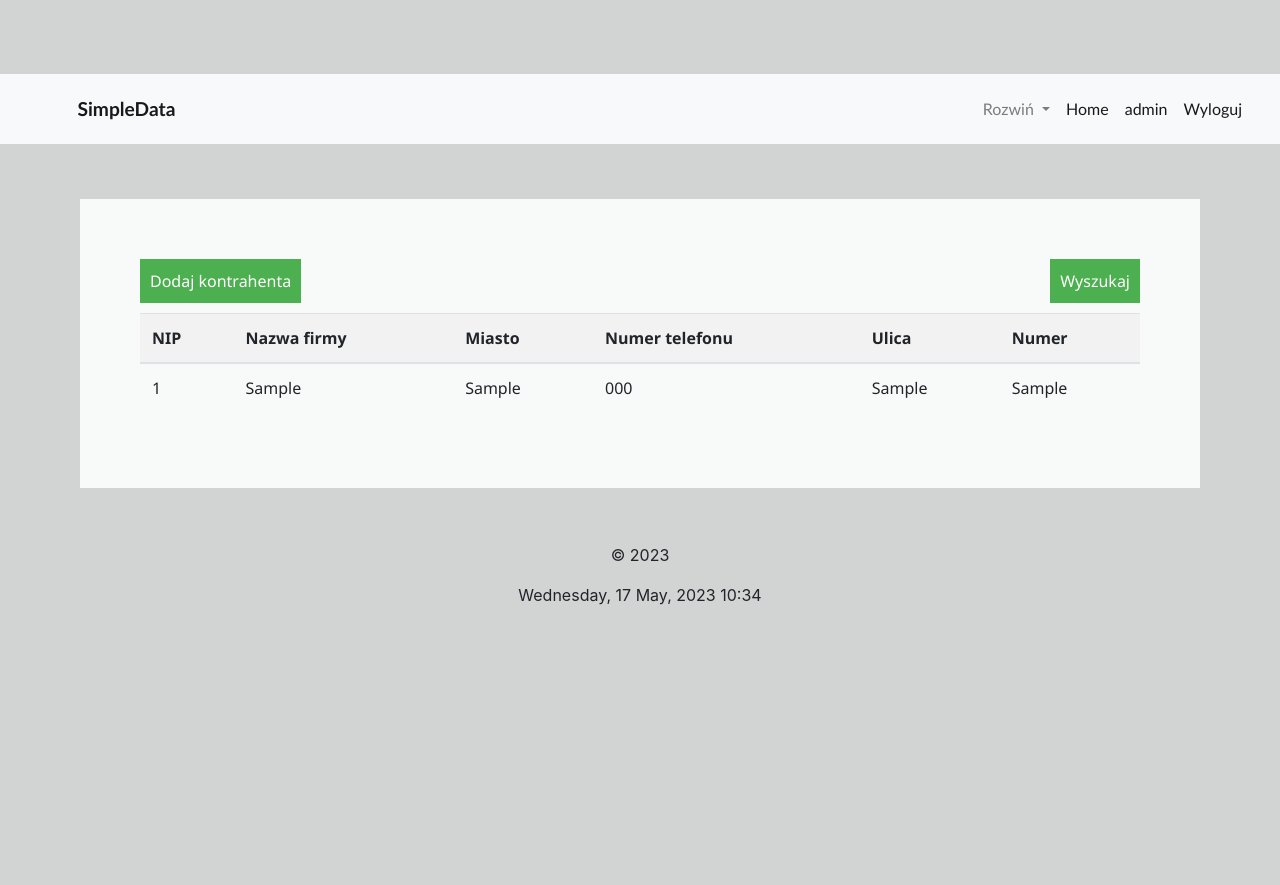
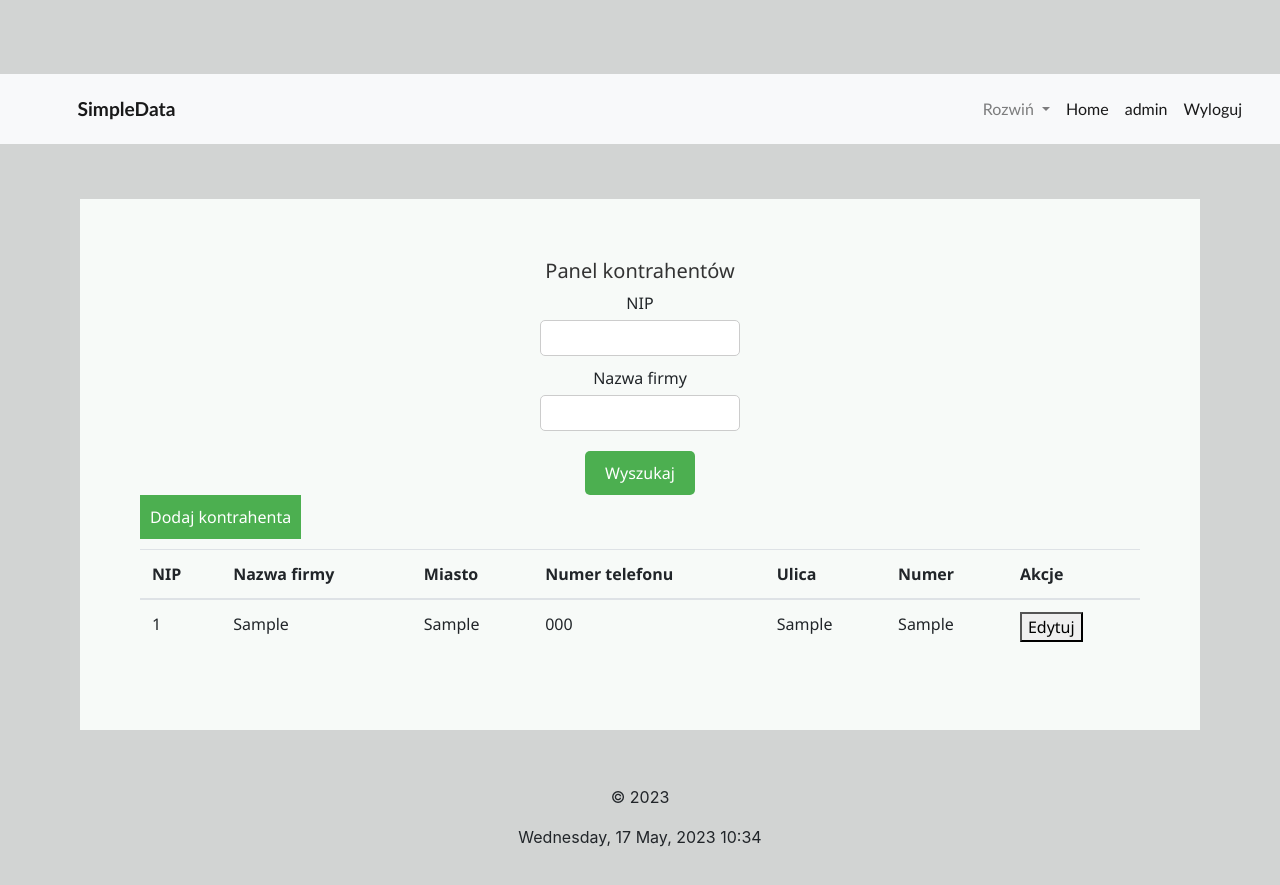
Before and after one commit to Grgor92/Aplikacja-Baz-Danych-Projekt, a Flask app: page /kontrahenci in a window 1280 px wide. Before the commit the page ends 605 px from the top, so only its background shows below. Run offline with Flask 3, Linux system fonts and the light colour scheme; a user stored in the database is signed in; tables that the repository leaves empty hold one stand-in row (values such as "Sample post"); parts of the project's set-up code (start-up, migrations or seed data) failed here and were passed over; some libraries are stand-ins or nearby versions.

Commit message:
Poprawa błędów, styl css, ujednolicenie kodu

```diff
--- a/SimpleData-Projekt/SimpleData/static/site.css
+++ b/SimpleData-Projekt/SimpleData/static/site.css
@@ -146,16 +146,45 @@ input[type="checkbox"].input-validation-error {
 .popup button {
     padding: 10px 20px;
 }
+.search-form {
+    text-align: center;
+}
+
+.search-form h2 {
+    color: #333;
+    font-size: 20px;
+}
+
+.search-fields {
+    display: flex;
+    flex-direction: column;
+    align-items: center;
+}
+
+.input-wrapper {
+    margin-bottom: 10px;
+}
+
+.input-wrapper label {
+    display: block;
+    margin-bottom: 5px;
+}
+
+.input-wrapper input {
+    width: 200px;
+    padding: 5px;
+    border: 1px solid #ccc;
+    border-radius: 5px;
+}
+
 #wyszukajBtn {
-    float: right;
-    margin-bottom: 10px;
     background-color: #4CAF50;
     color: white;
     border: none;
-    padding: 10px;
+    padding: 10px 20px;
+    border-radius: 5px;
     cursor: pointer;
+    margin-left: auto;
+    margin-right: auto;
+    display: block;
 }
-.header-cell {
-    font-weight: bold;
-    background-color: #f2f2f2;
-}
--- a/SimpleData-Projekt/SimpleData/templates/kontrahenci.html
+++ b/SimpleData-Projekt/SimpleData/templates/kontrahenci.html
@@ -1,8 +1,24 @@
 {% extends "layout.html" %}
 {%block content%}
 
+<div class="search-form" style="text-align: center;">
+    <h2>Panel kontrahentów</h2>
+    <form action="{{ url_for('kontrahenci_t') }}" method="post" style="display: inline-block;">
+        <div class="search-fields">
+            <div class="input-wrapper">
+                <label for="nip">NIP</label>
+                <input type="text" id="nip" name="nip" optional>
+            </div>
 
-<button id="wyszukajBtn" onclick="openWyszukajPopup()">Wyszukaj</button>
+            <div class="input-wrapper">
+                <label for="nazwa_firmy">Nazwa firmy</label>
+                <input type="text" id="nazwa_firmy" name="nazwa_firmy" optional>
+            </div>
+        </div>
+        <button id="wyszukajBtn" type="submit" style="display: block; margin-top: 10px;">Wyszukaj</button>
+    </form>
+</div>
+
 
 <button id="add-record-btn" onclick="openDodajPopup()">Dodaj kontrahenta</button>
 
@@ -45,38 +61,58 @@
                 <th class="header-cell">Numer telefonu</th>
                 <th class="header-cell">Ulica</th>
                 <th class="header-cell">Numer</th>
+                <th class="header-cell">Akcje</th>
             </tr>
         </thead>
         <tbody>
-            {% for kontrahenci_t in kontrahenci %}
+            {% for kontrahent in kontrahenci %}
             <tr>
-                <td>{{ kontrahenci_t.NIP }}</td>
-                <td>{{ kontrahenci_t.nazwa_firmy }}</td>
-                <td>{{ kontrahenci_t.miasto }}</td>
-                <td>{{ kontrahenci_t.telefon }}</td>
-                <td>{{ kontrahenci_t.ulica }}</td>
-                <td>{{ kontrahenci_t.numer }}</td>
+                <td>{{ kontrahent.NIP }}</td>
+                <td>{{ kontrahent.nazwa_firmy }}</td>
+                <td>{{ kontrahent.miasto }}</td>
+                <td>{{ kontrahent.telefon }}</td>
+                <td>{{ kontrahent.ulica }}</td>
+                <td>{{ kontrahent.numer }}</td>
+                <td>
+                    <button onclick="openEditPopup()">Edytuj</button>
+                </td>
             </tr>
             {% endfor %}
         </tbody>
     </table>
 </div>
 
-<div id="wyszukajPopup" class="popup">
+
+<div id="editPopup" class="popup">
     <div class="content">
-        <span class="close" onclick="closeWyszukajPopup()">&times;</span>
-        <h2>Wyszukaj kontrahenta</h2>
-        <form action="{{ url_for('kontrahenci_t') }}" method="post">
-            <label for="nip">NIP:</label>
-            <input type="text" id="nip" name="nip" opcional>
+        <span class="close" onclick="closeEditPopup()">&times;</span>
+        <h2>Edytuj kontrahenta</h2>
+        <form id="editForm" method="post" onsubmit="event.preventDefault(); saveEditedData();">
+            <label for="editedField1">NIP :</label>
+            <input type="text" id="editedField1" name="editedField1" optional>
 
-            <label for="nazwa_firmy">Nazwa firmy:</label>
-            <input type="text" id="nazwa_firmy" name="nazwa_firmy" opcional>
+            <label for="editedField2">Nazwa firmy 2:</label>
+            <input type="text" id="editedField2" name="editedField3" optional>
 
-            <button type="submit">Wyszukaj</button>
+            <label for="editedField3">Miasto:</label>
+            <input type="text" id="editedField3" name="editedField4" optional>
+
+            <label for="editedField4">Numer telefonu:</label>
+            <input type="text" id="editedField4" name="editedField5" optional>
+
+            <label for="editedField5">Ulica:</label>
+            <input type="text" id="editedField5" name="editedField6" optional>
+
+            <label for="editedField6">Numer:</label>
+            <input type="text" id="editedField6 name="editedField7" optional>
+
+            <button type="submit">Zapisz zmiany</button>
         </form>
     </div>
 </div>
+
+
+
 
 <script>
 
@@ -110,6 +146,17 @@
     function closeDodajPopup() {
         document.getElementById('dodajPopup').style.display = 'none';
     }
+    function openEditPopup() {
+        var dodajPopup = document.getElementById("editPopup");
+        dodajPopup.style.display = "block";
+    }
+
+    function closeEditPopup() {
+        var dodajPopup = document.getElementById("editPopup");
+        dodajPopup.style.display = "none";
+    }
+
+
 
 
 </script>
```
Lines whose indentation alone changed are shown as unchanged.
